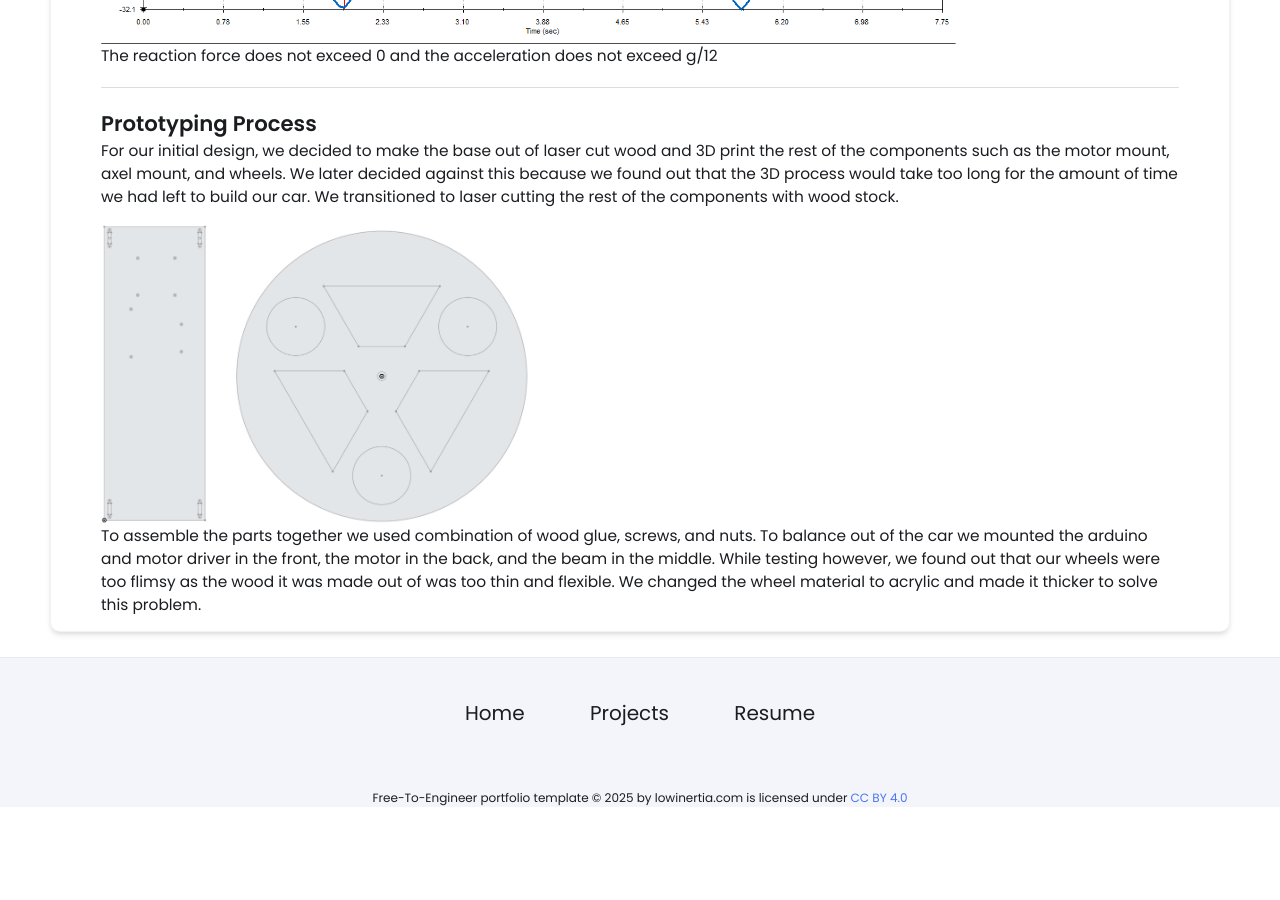
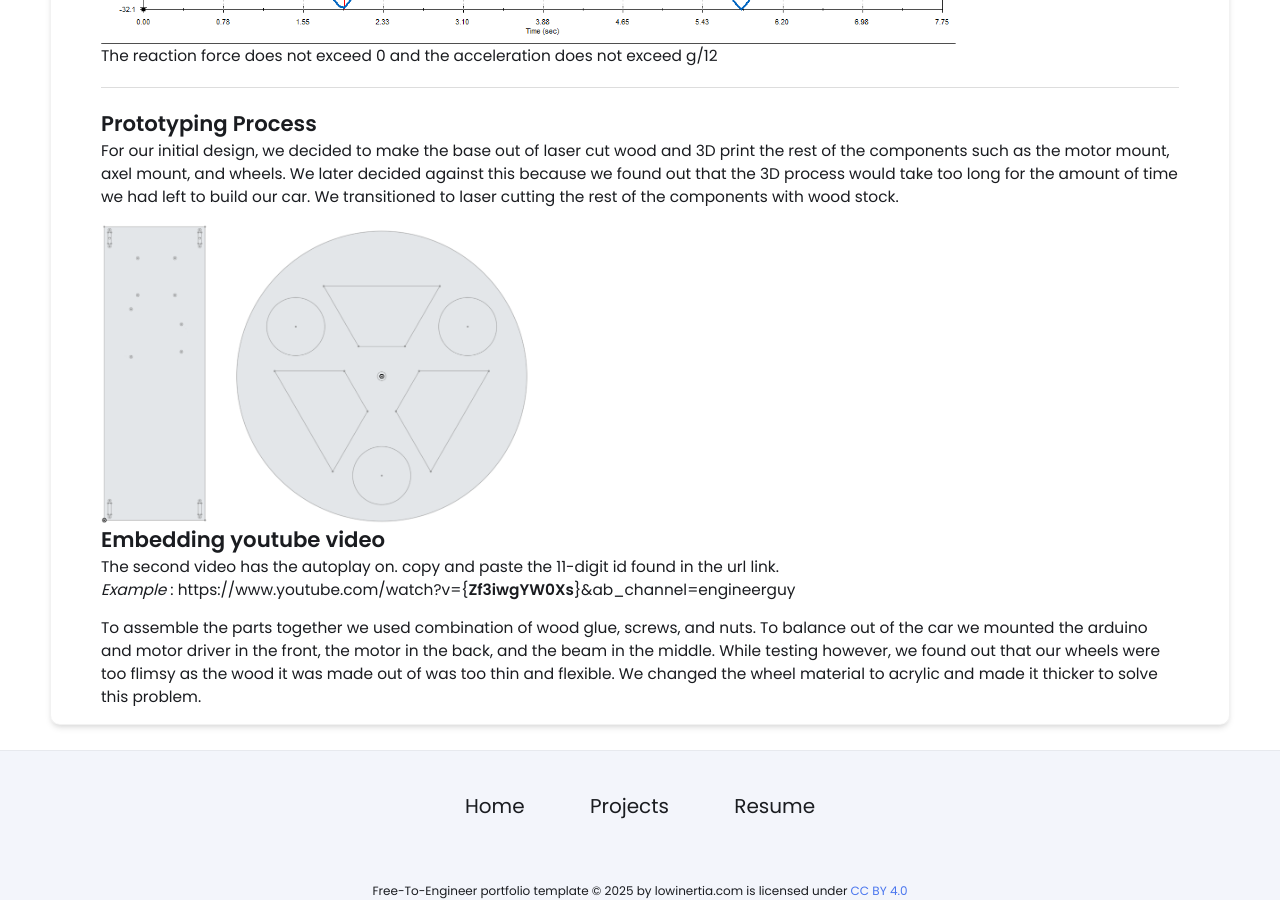
Before and after one commit to michael-vuong/michael-vuong.github.io, a Jekyll site: the page built from _projects/MotorSpeedControl/index.md, in a window 1280 px wide and 900 px high, scrolled down 3377 px. Built offline with Jekyll 4.4.1, drawn with Linux system fonts in a browser that asks for light colours; before the commit the page ends 4184 px from its top, so only the background shows below that.

Commit message:
Update index.md

```diff
--- a/_projects/MotorSpeedControl/index.md
+++ b/_projects/MotorSpeedControl/index.md
@@ -50,4 +50,8 @@ The reaction force does not exceed 0 and the acceleration does not exceed g/12
 For our initial design, we decided to make the base out of laser cut wood and 3D print the rest of the components such as the motor mount, axel mount, and wheels. We later decided against this because we found out that the 3D process would take too long for the amount of time we had left to build our car. We transitioned to laser cutting the rest of the components with wood stock.
 {% include image-gallery.html images="BaseLaserSketch.png, WheelLaserSketch.png" height="300" %}
 
+## Embedding youtube video
+The second video has the autoplay on. copy and paste the 11-digit id found in the url link. <br>
+*Example* : https://www.youtube.com/watch?v={**Zf3iwgYW0Xs**}&ab_channel=engineerguy
+
 To assemble the parts together we used combination of wood glue, screws, and nuts. To balance out of the car we mounted the arduino and motor driver in the front, the motor in the back, and the beam in the middle. While testing however, we found out that our wheels were too flimsy as the wood it was made out of was too thin and flexible. We changed the wheel material to acrylic and made it thicker to solve this problem.
```
